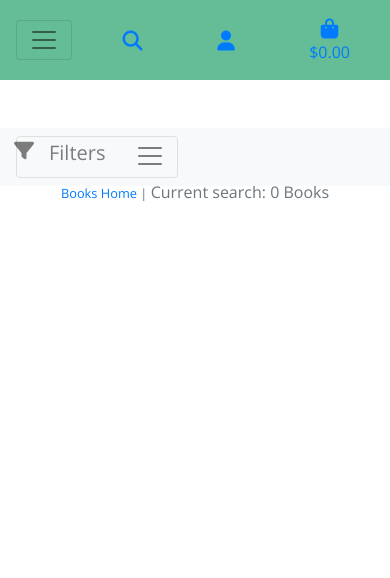
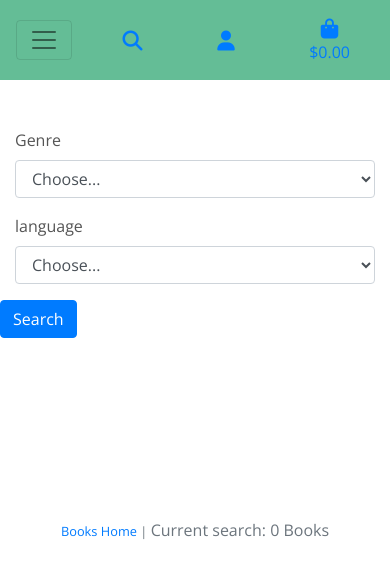
Before and after one commit to albenakr/the-book-club, a Django app: page /products/?sort=price&direction=desc in a window 390 px wide. Shown: the top 578 px of the page. Run offline with Django 3.2, Linux system fonts and the light colour scheme; data comes from the database, SQL or seed files in the repository; data that the repository does not hold is empty; parts of the project's set-up code (start-up, migrations or seed data) failed here and were passed over; some libraries are stand-ins or nearby versions.

```diff
--- a/products/templates/products/books.html
+++ b/products/templates/products/books.html
@@ -1,5 +1,29 @@
 {% extends "base.html" %} {% load static %} {% block content %}
-<!--  Filtering and Sort Navbar -->
+
+<form class="header-container">
+<div class="form-group col-md-4">
+            <label for="genre">Genre</label>
+             <select id="genre" class="form-control" name="genre">
+             <option selected>Choose...</option>
+              {% for genre in genres %}
+              <option value="{{ genre }}">{{ genre }}</option>
+              {% endfor %}
+            </select>
+          </div>
+     <div class="form-group col-md-4">
+            <label for="language">language</label>
+            <select id="language" class="form-control" name="language">
+            <option selected>Choose...</option>
+              {% for language in languages %}
+              <option value="{{ language }}">{{ language }}</option>
+              {% endfor %}
+            </select>
+          </div>
+                  <button type="submit" class="btn btn-primary">Search</button>
+
+</form>
+
+<!--  Filtering
 <nav class="navbar navbar-expand-lg navbar-light bg-light header-container fixed-top">
   <button class="navbar-toggler" type="button" data-toggle="collapse" data-target="#filterSupportedContent" aria-controls="filterSupportedContent" aria-expanded="false" aria-label="Toggle navigation">
     <div class="row">
@@ -68,6 +92,8 @@
       </li>
   </div>
 </nav>
+
+and Sort Navbar -->
 
 <!-- Books -->
 
--- a/products/views.py
+++ b/products/views.py
@@ -4,9 +4,35 @@ from django.db.models import Q
 from .models import Book, Genre, Language
 
 
+def is_valid_queryparam(param):
+    return param != '' and param is not None
+
+
 def all_books(request):
     """ A view for all books, searching and filtering"""
+    books = Book.objects.all()
+    genres = Genre.objects.all()
+    languages = Language.objects.all()
+    genre = request.GET.get('genre')
+    language = request.GET.get('language')
 
+    if is_valid_queryparam(genre) and genre != 'Choose...':
+        books = books.filter(genre__name=genre)
+
+    if is_valid_queryparam(language) and language != 'Choose...':
+        books = books.filter(language__name=language)
+
+    context = {
+        'books': books,
+        'genres': genres,
+        'languages': languages,
+    }
+
+    return render(request, 'products/books.html', context)
+
+
+
+"""
     books = Book.objects.all()
     query = None
     genres = None
@@ -19,11 +45,10 @@ def all_books(request):
             sortkey = request.GET['sort']
 
             if 'direction' in request.GET:
-                 direction = request.GET['direction']
-                 if direction == 'desc':
-                     sortkey = f'-{sortkey}'
+                direction = request.GET['direction']
+                if direction == 'desc':
+                    sortkey = f'-{sortkey}'
             books = books.order_by(sortkey)
-
 
         if 'genre' in request.GET:
             genres = request.GET['genre'].split(',')
@@ -55,7 +80,7 @@ def all_books(request):
     }
 
     return render(request, 'products/books.html', context)
-
+"""
 
 def book_detail(request, book_id):
     """ A view for individual book details"""
```
Also changed, not shown: README.md.
